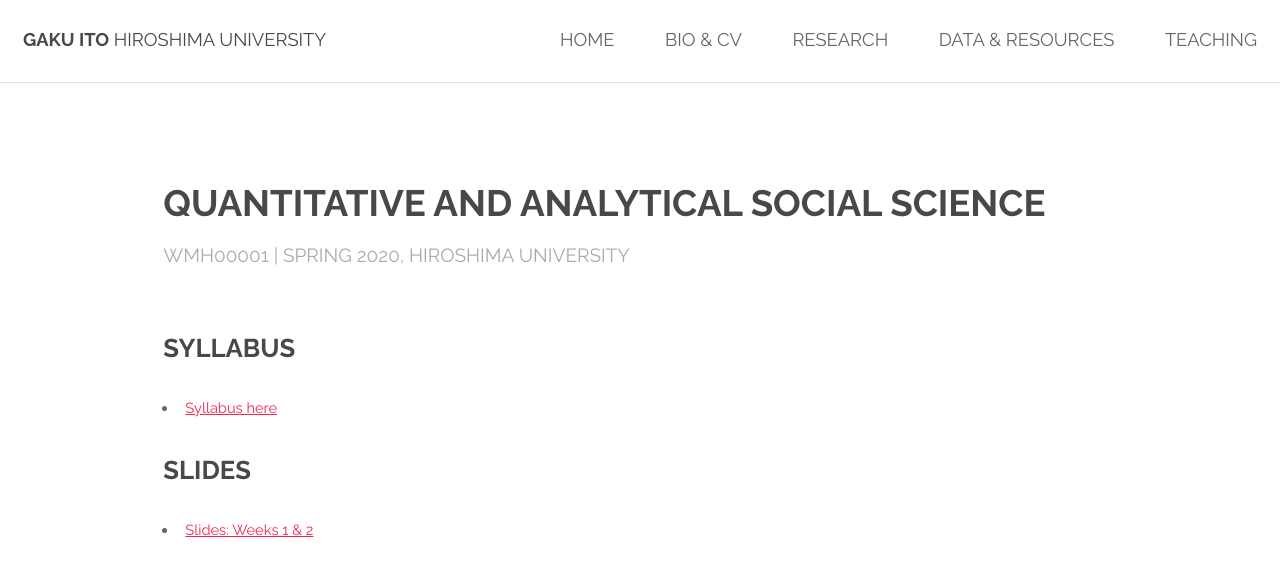
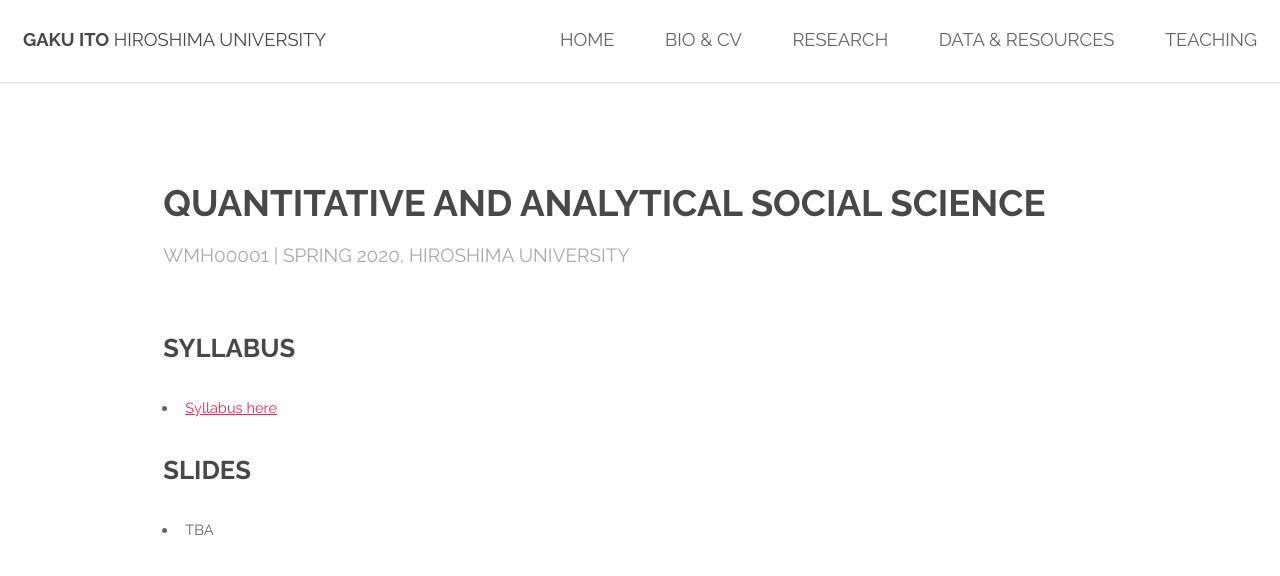
Before and after one commit to gaku-ito/gaku-ito.github.io, a plain HTML site: page QASS_Spring2020.html in a window 1280 px wide. Drawn offline with Linux system fonts and the light colour scheme.

Commit message:
Update QASS_Spring2020.html

```diff
--- a/QASS_Spring2020.html
+++ b/QASS_Spring2020.html
@@ -40,7 +40,7 @@
 
 				<h2>Slides</h2>
 				<ul>
-					<li><a href="files/courses2020/QASS_Spring2020/1_QASS_Introduction.pdf">Slides: Weeks 1 & 2</a></li>
+					<li>TBA</li>
 				</ul>
 
 			</div>
```
